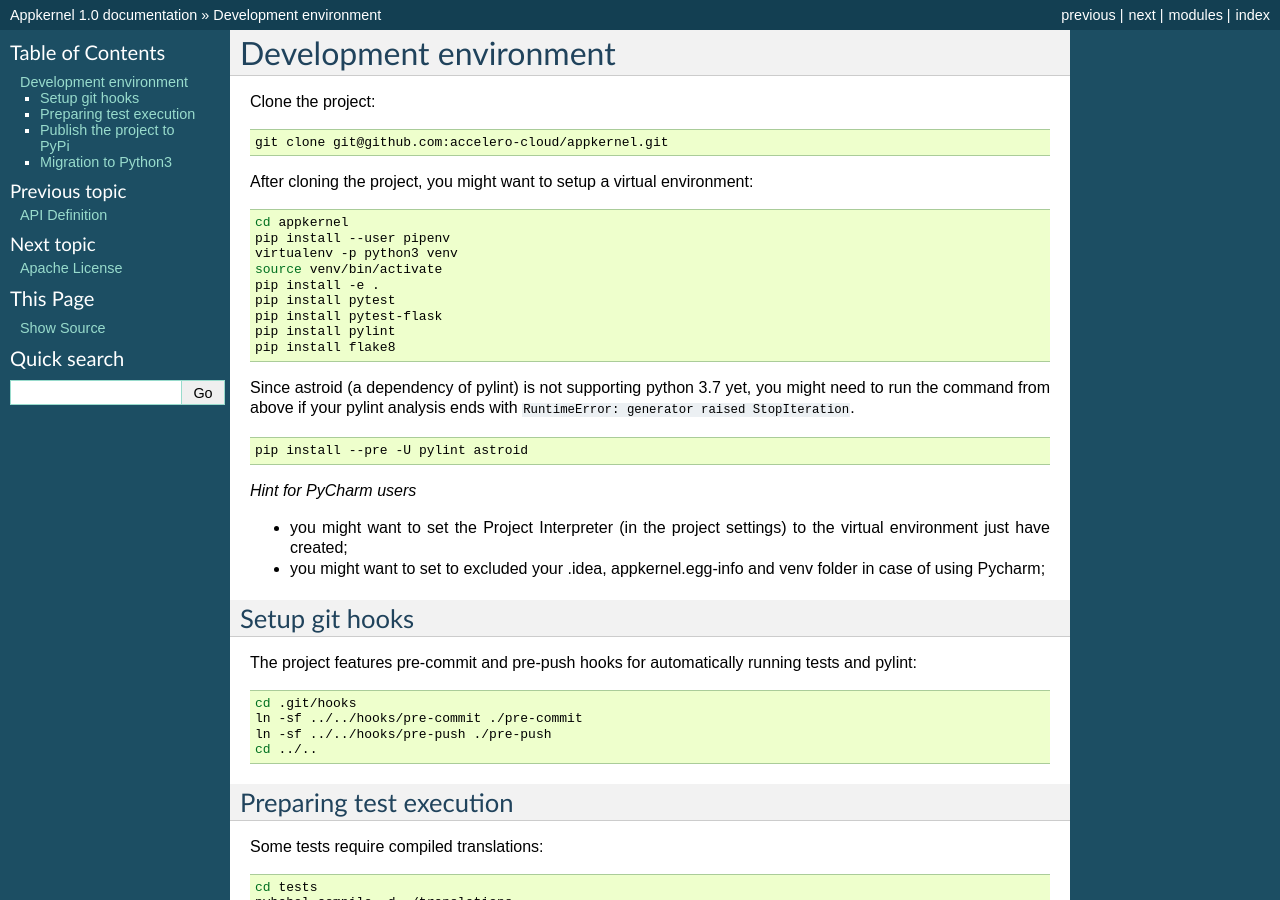
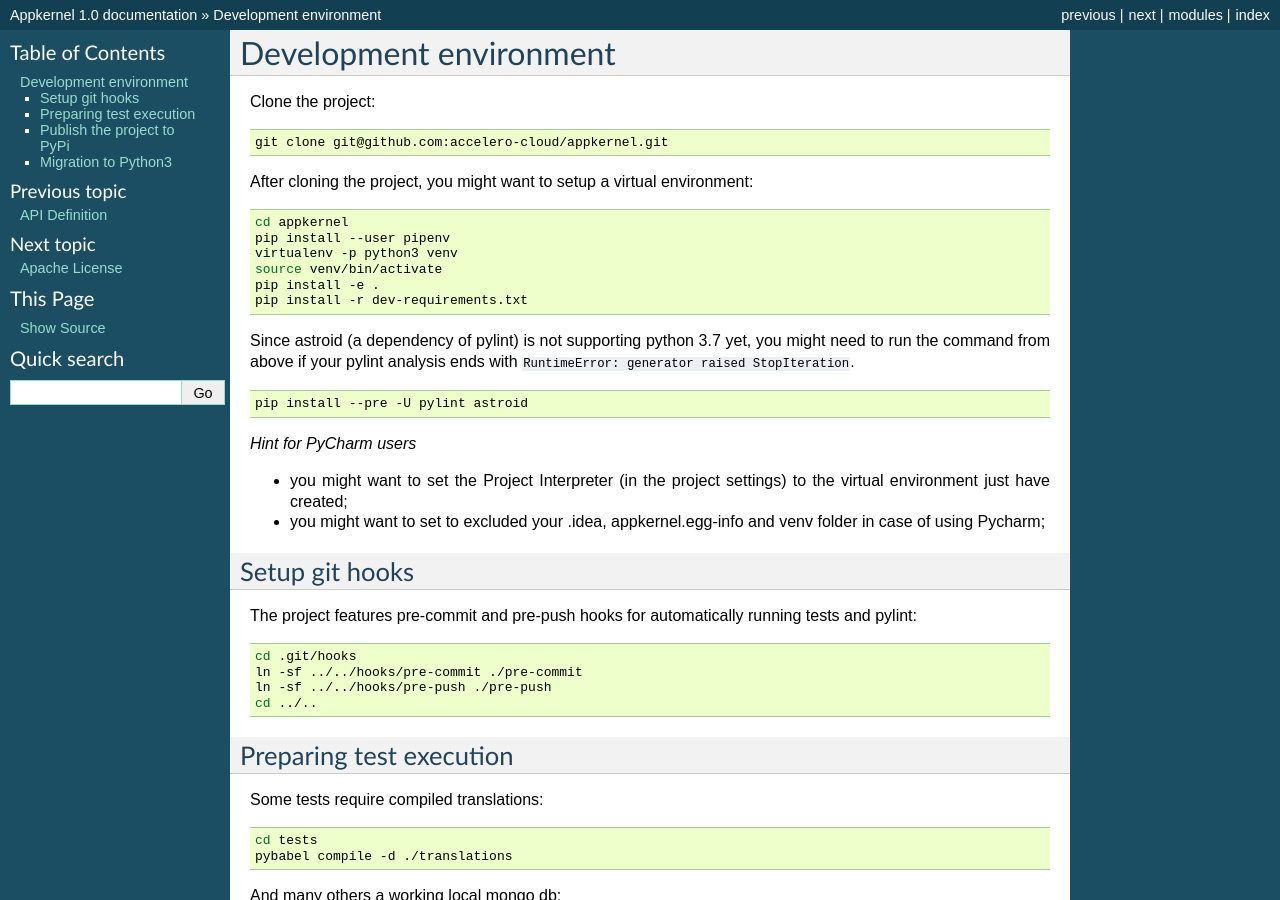
Before and after one commit to accelero-cloud/appkernel, a Sphinx documentation site: the page built from docs/contributors.md, in a window 1280 px wide and 900 px high. Built offline with Sphinx 7.4.7, drawn with Linux system fonts in a browser that asks for light colours.

````diff
--- a/docs/contributors.md
+++ b/docs/contributors.md
@@ -1,6 +1,7 @@
 ## Development environment
 
 Clone the project:
+
 ```bash
 git clone git@github.com:accelero-cloud/appkernel.git
 ```
@@ -13,10 +14,7 @@ pip install --user pipenv
 virtualenv -p python3 venv
 source venv/bin/activate
 pip install -e .
-pip install pytest
-pip install pytest-flask
-pip install pylint
-pip install flake8
+pip install -r dev-requirements.txt
 ```
 
 Since astroid (a dependency of pylint) is not supporting python 3.7 yet, you might need to run the
@@ -26,10 +24,10 @@ command from above if your pylint analysis ends with `RuntimeError: generator ra
 pip install --pre -U pylint astroid
 ```
 
-*Hint for PyCharm users*
+_Hint for PyCharm users_
 
-* you might want to set the Project Interpreter (in the project settings) to the virtual environment just have created;
-* you might want to set to excluded your .idea, appkernel.egg-info and venv folder in case of using Pycharm;
+- you might want to set the Project Interpreter (in the project settings) to the virtual environment just have created;
+- you might want to set to excluded your .idea, appkernel.egg-info and venv folder in case of using Pycharm;
 
 #### Setup git hooks
 
@@ -50,39 +48,50 @@ Some tests require compiled translations:
 cd tests
 pybabel compile -d ./translations
 ```
+
 And many others a working local mongo db:
 
- ```bash
- docker create -v ~/data:/data/db -p 27017:27017 --name mongo mongo
- docker start mongo
- ```
+```bash
+docker create -v ~/data:/data/db -p 27017:27017 --name mongo mongo
+docker start mongo
+```
+
 ...where `~/data` might be replaced by any folder where you would like to store
 database files;
 
-*Hint*: the schema installation feature expects a MongoDB version min. 3.6.
- In case you have an older version you might need to upgrade your mongo image (`docker pull mongo:latest`).
+_Hint_: the schema installation feature expects a MongoDB version min. 3.6.
+In case you have an older version you might need to upgrade your mongo image (`docker pull mongo:latest`).
 
 Run the following command in the test folder:
+
 ```bash
 pytest
 ```
 
 ### Publish the project to PyPi
+
 Make sure yuo have the latest twine version:
+
 ```bash
 python3 -m pip install --upgrade twine
 ```
+
 Make a test run:
+
 ```bash
 python setup.py build -vf && python setup.py bdist_wheel
 twine upload --repository-url https://test.pypi.org/legacy/ dist/*
 ```
+
 Once we are ready we can upload the package the repo:
+
 ```bash
 python setup.py build -vf && python setup.py bdist_wheel
 twine upload dist/*
 ```
+
 In case you have a ~/.pypirc you can use the shortcut names:
+
 ```bash
 [distutils]
 index-servers=
````
Also changed, not shown: setup.py (+8 -8 lines), 1 other file.
